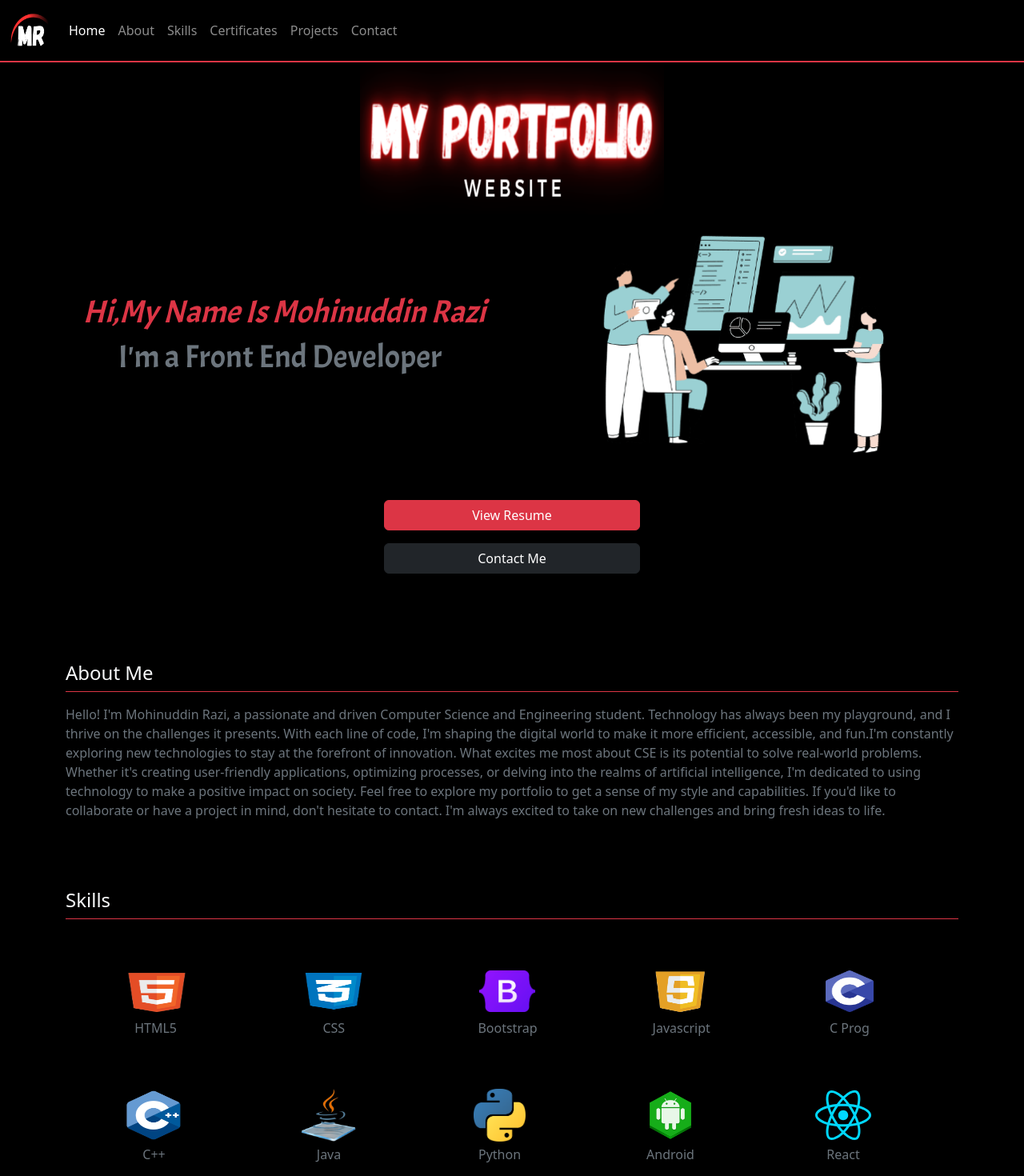
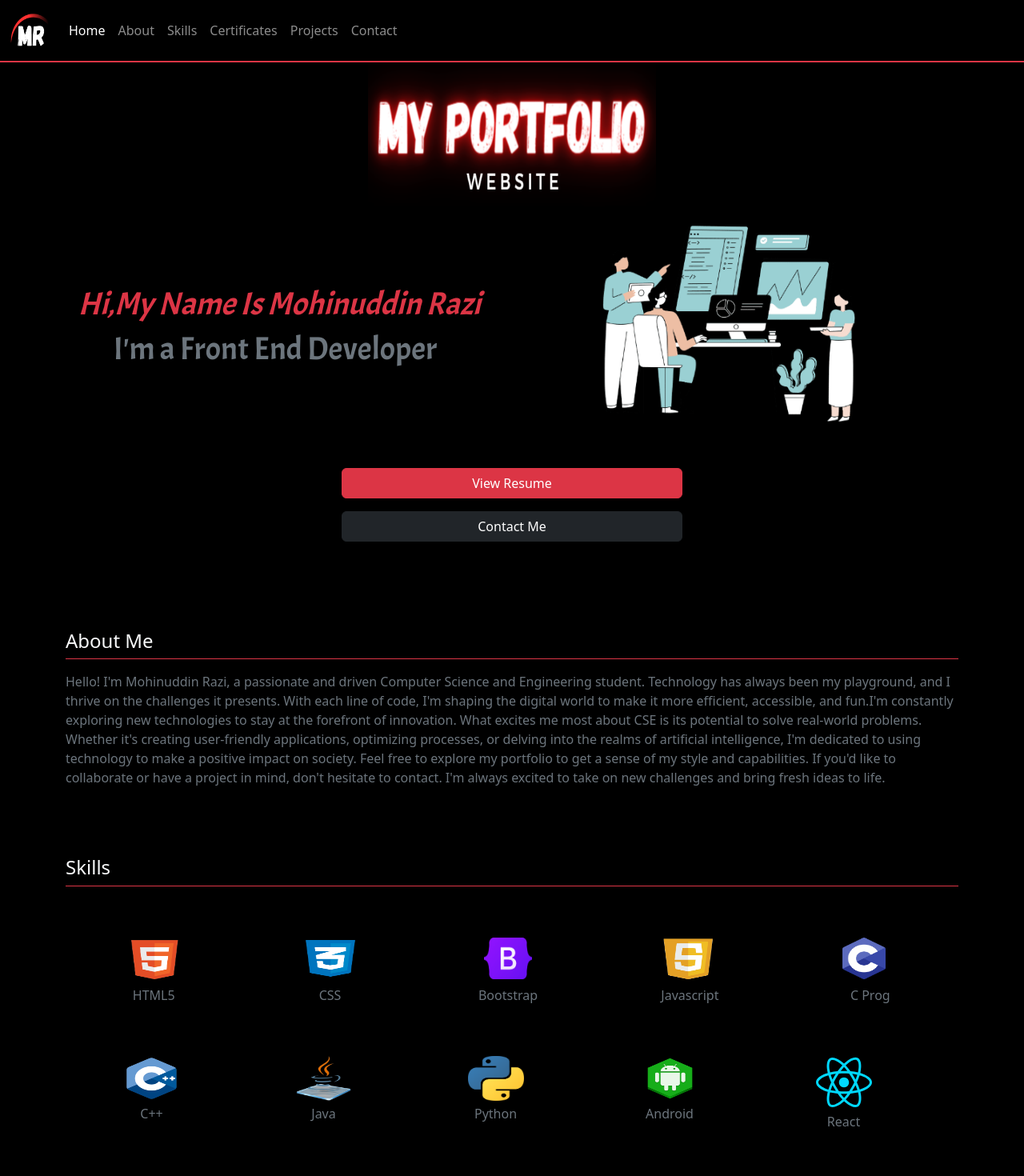
Before and after one commit to MOHINUDDIN-RAZI/Myportfolio, a React (Vite) app: page / in a window 1280 px wide. Shown: the top 1470 px of the page at 80% size. Built offline with nearby package versions, Linux system fonts and the light colour scheme.

Commit message:
final improvement

```diff
--- a/src/App.css
+++ b/src/App.css
@@ -11,3 +11,8 @@ h1{
 .section{
   padding-top: 86px;
 }
+@media only screen and (max-width: 420px) {
+  .section{
+    padding-top: 36px;
+  }
+  }
--- a/src/components/Button.jsx
+++ b/src/components/Button.jsx
@@ -4,7 +4,7 @@ function Button() {
     <>
       <br></br>
       <br></br>
-      <div className="d-grid gap-3 col-3 mx-auto">
+      <div className="d-grid gap-3 col-4 mx-auto">
         <a
           href="https://drive.google.com/file/d/1U8FbkjDUbkNenTki9HrsW_psgNWo4Wew/view?usp=drive_link"
           target="_blank"
--- a/src/components/Button.module.css
+++ b/src/components/Button.module.css
@@ -1,5 +1,4 @@
-
-@media only screen and (max-width: 720px) {
+@media only screen and (max-width: 350px) {
   #btn1{
     font-size:small;
   }
--- a/src/components/Portfolio.jsx
+++ b/src/components/Portfolio.jsx
@@ -3,7 +3,7 @@ function Portfolio() {
   return (
     <>
       <center>
-        <img src={portfolio} width="380px" height="190px"></img>
+        <img src={portfolio} width="360px" height="180px"></img>
       </center>
     </>
   );
--- a/src/components/Skills.jsx
+++ b/src/components/Skills.jsx
@@ -20,11 +20,11 @@ function Skills() {
                 Skills
               </div>
             </div>
-            <div className="d-flex pt-5 pe-5 justify-content-around text-secondary">
+            <div className="d-flex pt-5 justify-content-around text-secondary">
               <figure>
                 <img
                   src={html}
-                  width="85px"
+                  width="70px"
                   height="60px"
                   className="pb-2"
                 ></img>
@@ -33,7 +33,7 @@ function Skills() {
               <figure>
                 <img
                   src={CSS}
-                  width="80px"
+                  width="70px"
                   height="60px"
                   className="pb-2"
                 ></img>
@@ -42,7 +42,7 @@ function Skills() {
               <figure>
                 <img
                   src={Bootstrap}
-                  width="70px"
+                  width="60px"
                   height="60px"
                   className="pb-2"
                 ></img>
@@ -55,9 +55,9 @@ function Skills() {
               <figure>
                 <img
                   src={Cpro}
-                  width="60px"
+                  width="70px"
                   height="60px"
-                  className="pb-2"
+                  className="pb-2 pe-3"
                 ></img>
                 <figcaption>C Prog</figcaption>
               </figure>
@@ -66,8 +66,8 @@ function Skills() {
               <figure>
                 <img
                   src={Cplus}
-                  width="75px"
-                  height="70px"
+                  width="70px"
+                  height="60px"
                   className="pb-1"
                 ></img>
                 <figcaption>C++</figcaption>
@@ -76,7 +76,7 @@ function Skills() {
                 <img
                   src={java}
                   width="70px"
-                  height="70px"
+                  height="60px"
                   className="pb-1"
                 ></img>
                 <figcaption>Java</figcaption>
@@ -84,8 +84,8 @@ function Skills() {
               <figure>
                 <img
                   src={Python}
-                  width="65px"
-                  height="70px"
+                  width="70px"
+                  height="60px"
                   className="pb-1"
                 ></img>
                 <figcaption>Python</figcaption>
@@ -93,8 +93,8 @@ function Skills() {
               <figure>
                 <img
                   src={Android}
-                  width="70px"
-                  height="70px"
+                  width="75px"
+                  height="60px"
                   className="pb-1"
                 ></img>
                 <figcaption>Android</figcaption>
--- a/src/components/Welcome.jsx
+++ b/src/components/Welcome.jsx
@@ -32,8 +32,8 @@ function Welcome() {
             </div>
           </div>
         </div>
-        <div className="col">
-          <img src={portfoliopic} width="400px"></img>
+        <div className="col me-4">
+          <img src={portfoliopic} width="360px"></img>
         </div>
       </div>
     </div>
```
